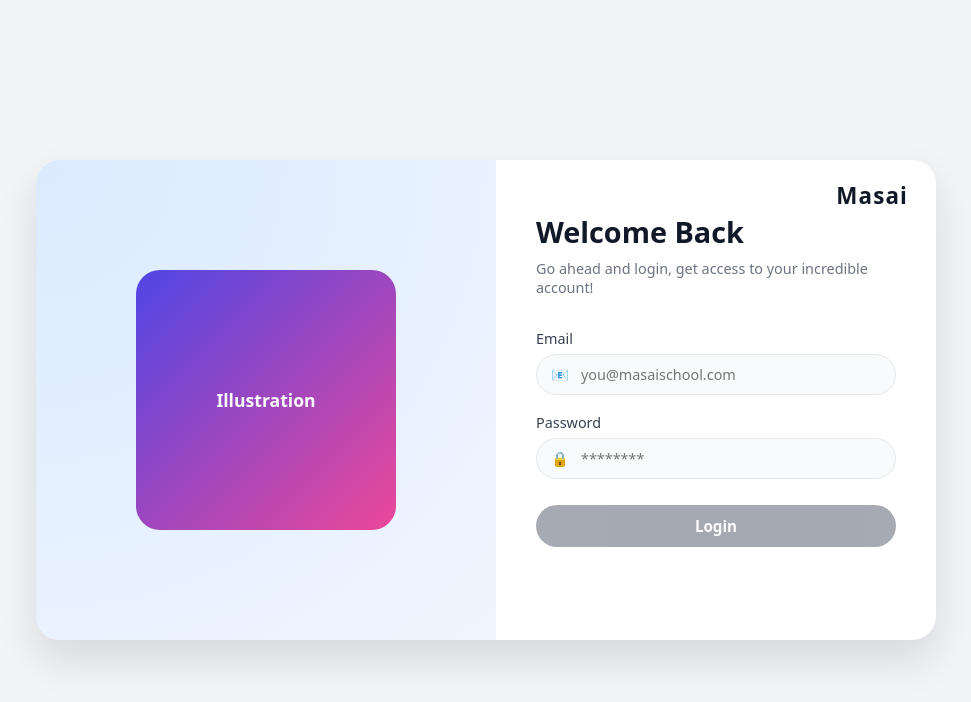
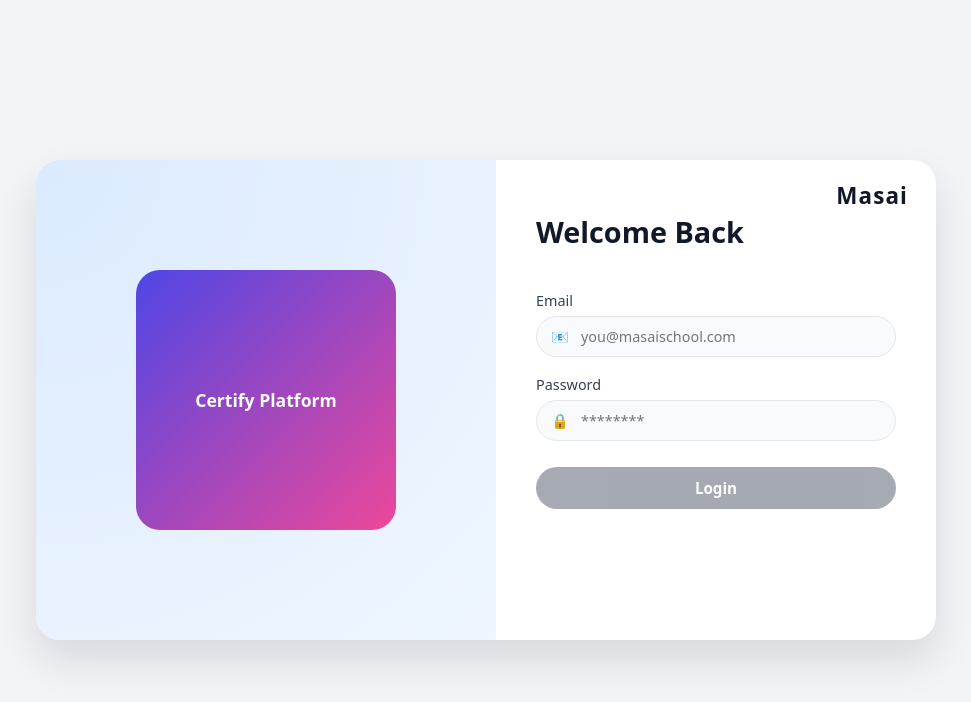
Before and after one commit to huzaifa621/Certify-FE, a React (Vite) app: page /login in a window 1280 px wide. Shown: the top 702 px of the page, without its empty margins (154-1125 px from the left). Built offline with nearby package versions, Linux system fonts and the light colour scheme; no server answers.

Commit message:
Update login page

```diff
--- a/src/pages/LoginPage.jsx
+++ b/src/pages/LoginPage.jsx
@@ -42,14 +42,14 @@ export default function LoginPage() {
       <div className="login-card">
         <div className="login-left">
           {/* Placeholder illustration section */}
-          <div className="illustration">Illustration</div>
+          <div className="illustration">Certify Platform</div>
         </div>
 
         <div className="login-right">
           <div className="login-logo">Masai</div>
           <h1 className="login-title">Welcome Back</h1>
           <p className="login-subtitle">
-            Go ahead and login, get access to your incredible account!
+
           </p>
 
           <form onSubmit={handleSubmit} className="login-form">
```
